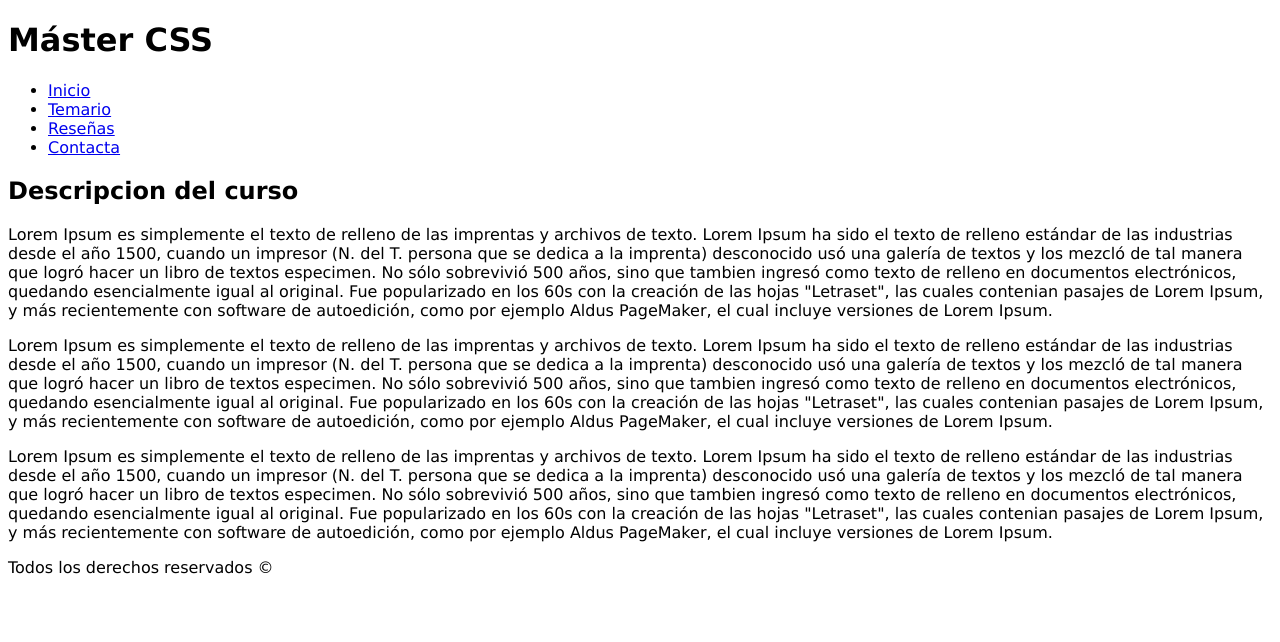
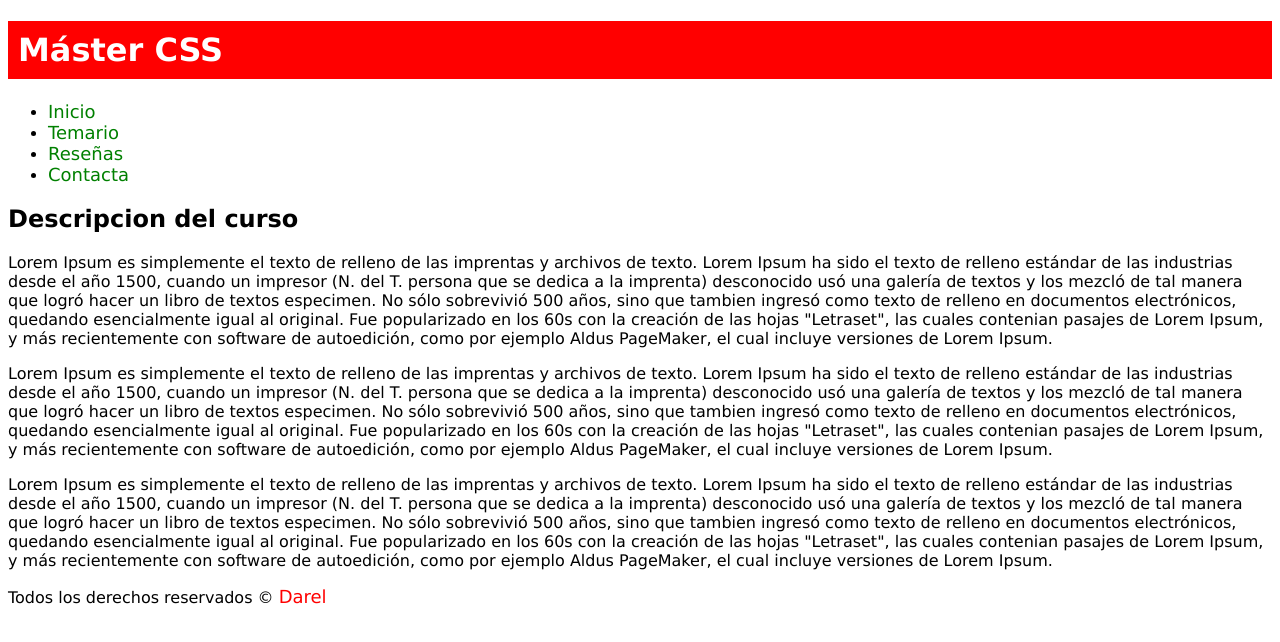
Before and after one commit to DarelShroo/master-en-css-responsive-sass-flexbox-grid-y-boostrap-4, a plain HTML site: page index.html in a window 1280 px wide. Drawn offline with Linux system fonts and the light colour scheme.

Commit message:
Selectores de etiquetas

```diff
--- a/index.css
+++ b/index.css
@@ -8,6 +8,22 @@
   }
 
   /*Selector de etiqueta*/
+  h1 {
+    background: red;
+    color: white;
+    padding: 10px;
+  }
+
+  a {
+    font-size: 18px;
+    color: green;
+    text-decoration: none; /*Elimino el subrayado del enlace*/
+  }
+
+  footer a {
+    color: red;
+
+  }
 
   /*Selector de id*/
 
--- a/index.html
+++ b/index.html
@@ -27,7 +27,7 @@
         </p>
     </div>
     <footer>
-        Todos los derechos reservados &copy; <a href="https://google.es/"></a>
+        Todos los derechos reservados &copy; <a href="https://google.es/">Darel</a>
     </footer>
 </body>
 </html>
```
